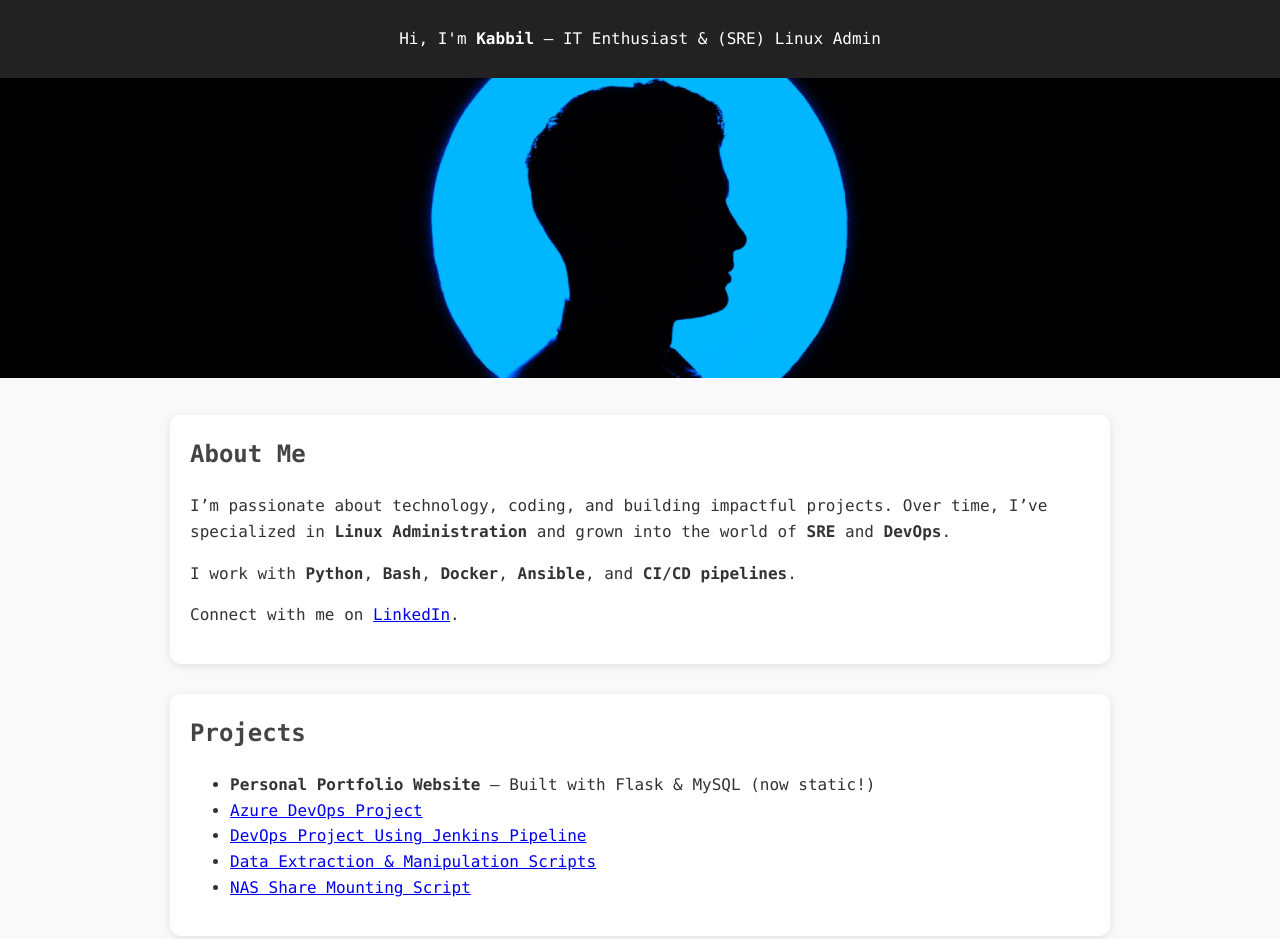
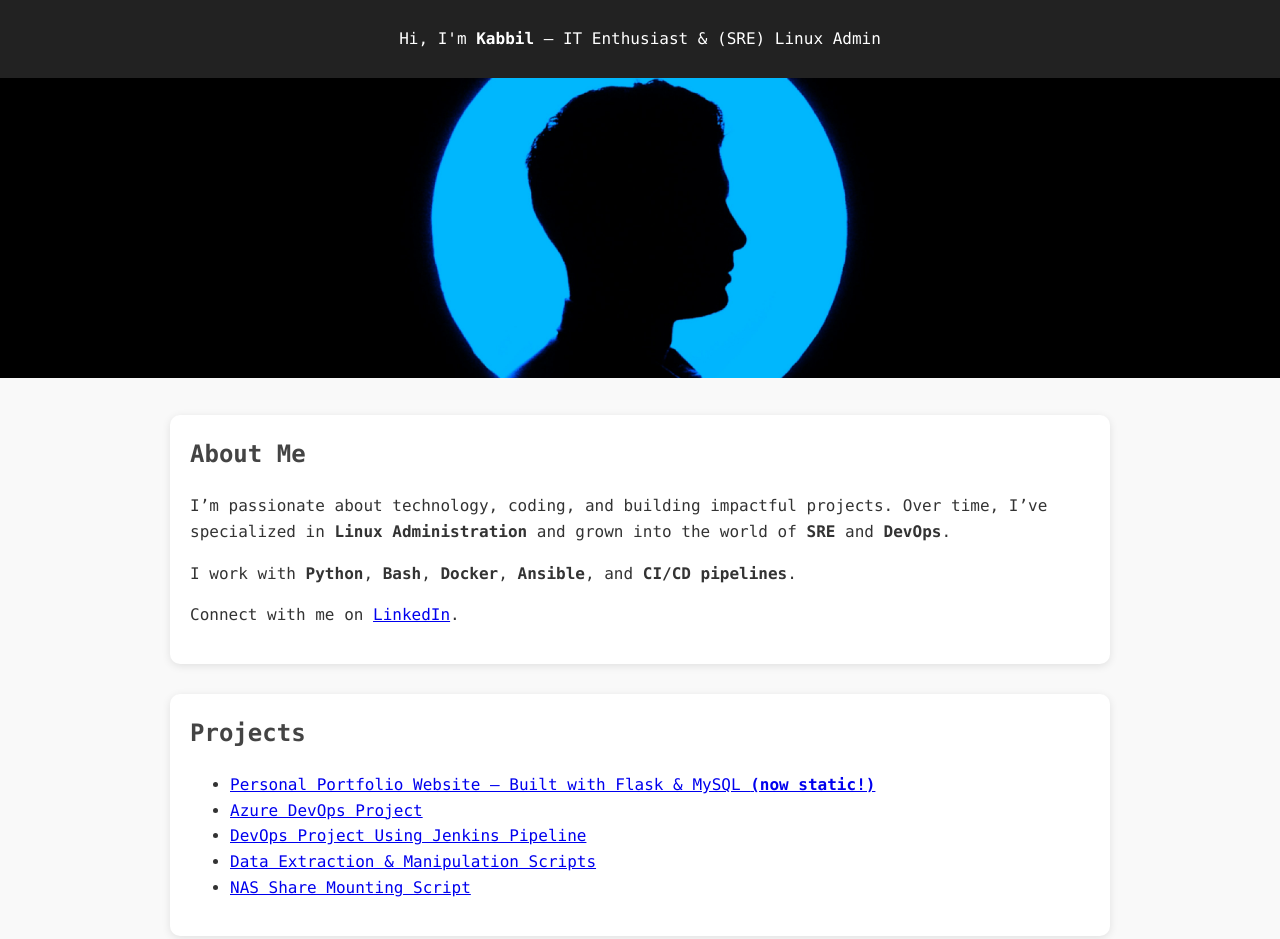
Before and after one commit to kabbilkarthi/static_website, a plain HTML site: page index.html in a window 1280 px wide. Shown: the top 939 px of the page. Drawn offline with Linux system fonts and the light colour scheme.

Commit message:
Update index.html

```diff
--- a/index.html
+++ b/index.html
@@ -81,7 +81,7 @@
     <section>
         <h2>Projects</h2>
         <ul>
-            <li><b>Personal Portfolio Website</b> – Built with Flask & MySQL (now static!)</li>
+            <li><a href="https://github.com/kabbilkarthi/Own_Website" target="_blank">Personal Portfolio Website – Built with Flask & MySQL <b>(now static!)</b></a></li>
             <li><a href="https://github.com/kabbilkarthi/Azure-DevOps" target="_blank">Azure DevOps Project</a></li>
             <li><a href="https://github.com/kabbilkarthi/DevOps" target="_blank">DevOps Project Using Jenkins Pipeline</a></li>
             <li><a href="https://github.com/kabbilkarthi/Python" target="_blank">Data Extraction & Manipulation Scripts</a></li>
```
